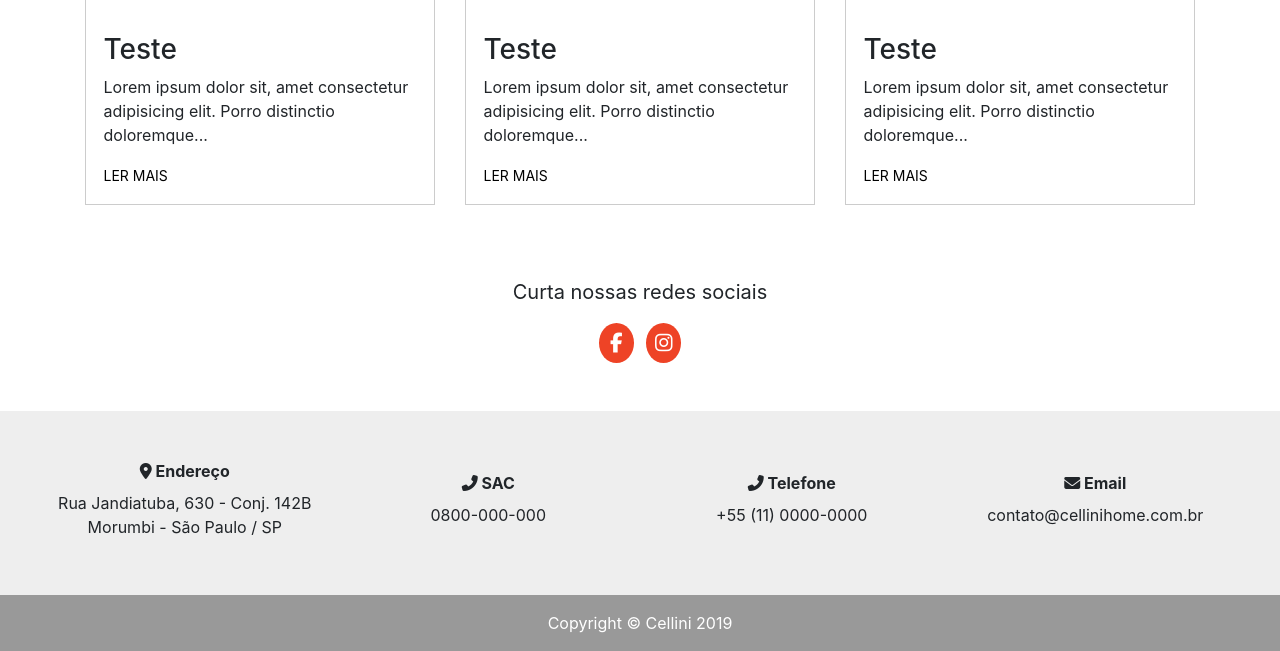
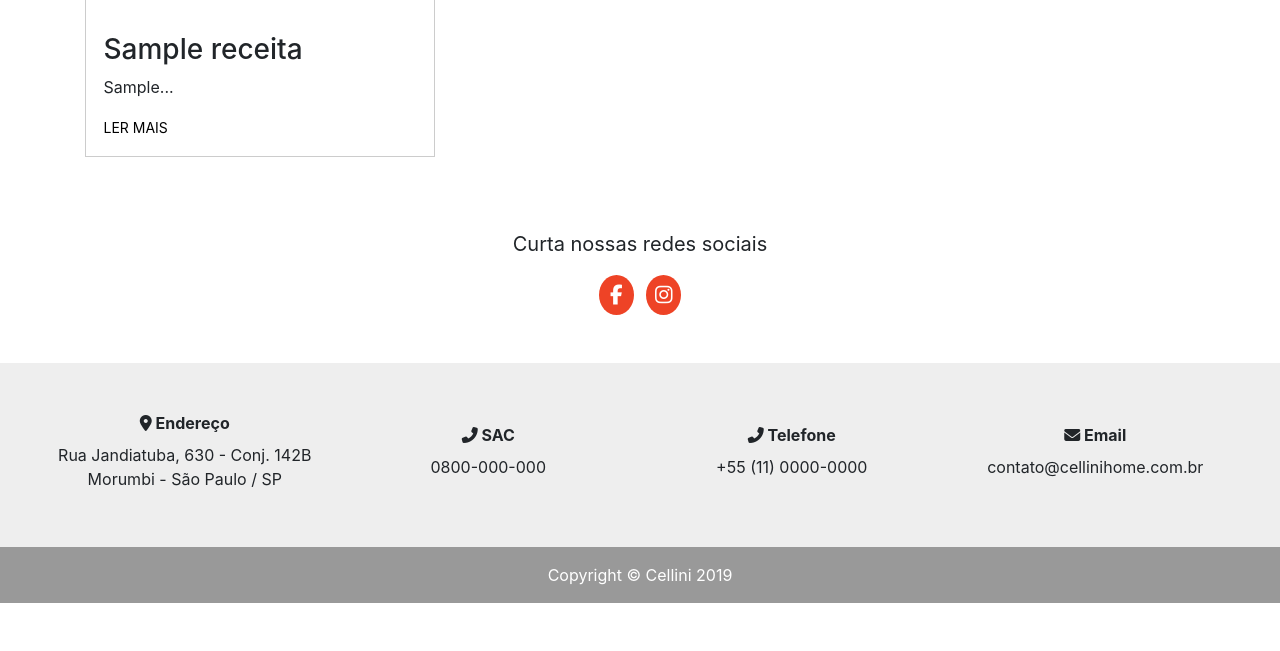
Before and after one commit to ThomazStaziak/Cellini, a PHP site: page / in a window 1280 px wide. Shown: the part 1437-2088 px from the top of the page. After the commit the page ends 2040 px from the top, so only its background shows below. Run offline with PHP 8.4, Linux system fonts and the light colour scheme; tables that the repository leaves empty or names only in its code hold one stand-in row (values such as "Sample post"); grey boxes marked "Sample" are stand-in pictures; some libraries are stand-ins or nearby versions.

Commit message:
feat: added some php features

```diff
--- a/index.html
+++ b/index.php
@@ -1,3 +1,15 @@
+<?php
+  try {
+      require 'conexao.php';
+      $consulta = $conexao->query("SELECT * FROM receitas");
+      $receitas = $consulta->fetchAll(PDO::FETCH_ASSOC);
+      $receitas = array_reverse($receitas);
+      $conexao = null;
+  } catch (PDOException $erro) {
+      echo $erro->getMessage();
+  }
+?>
+
 <!DOCTYPE html>
 <html lang="pt-br">
   <head>
@@ -200,51 +212,22 @@
         <h2 class="text-center mb-4">Receitas</h2>
         <div class="container">
           <div class="row">
+            <?php foreach($receitas as $receita) : ?>
               <div class="col-md-4 col-sm-12">
                 <img
-                src="https://www.selecoes.com.br/wp-content/uploads/2018/06/o-que-comer-no-cafe%CC%81-da-manha%CC%83.jpg"
-                alt=""
+                  src="<?= $receita['url_imagem'] ?>"
+                  alt="Foto de capa da receita"
                   class="w-100"
                 />
                 <div class="c-recipe">
-                <h3 class="mt-3">Teste</h3>
+                  <h3 class="mt-3"><?= $receita['titulo'] ?></h3>
                   <p>
-                  Lorem ipsum dolor sit, amet consectetur adipisicing elit.
-                  Porro distinctio doloremque...
+                    <?= substr($receita["conteudo"], 0, 40) . '...' ?>
                   </p>
                   <a href="#">Ler Mais</a>
                 </div>
               </div>
-            <div class="col-md-4 col-sm-12">
-              <img
-                src="https://www.selecoes.com.br/wp-content/uploads/2018/06/o-que-comer-no-cafe%CC%81-da-manha%CC%83.jpg"
-                alt=""
-                class="w-100"
-              />
-              <div class="c-recipe">
-                <h3 class="mt-3">Teste</h3>
-                <p>
-                  Lorem ipsum dolor sit, amet consectetur adipisicing elit.
-                  Porro distinctio doloremque...
-                </p>
-                <a href="#">Ler Mais</a>
-              </div>
-            </div>
-            <div class="col-md-4 col-sm-12">
-              <img
-                src="https://www.selecoes.com.br/wp-content/uploads/2018/06/o-que-comer-no-cafe%CC%81-da-manha%CC%83.jpg"
-                alt=""
-                class="w-100"
-              />
-              <div class="c-recipe">
-                <h3 class="mt-3">Teste</h3>
-                <p>
-                  Lorem ipsum dolor sit, amet consectetur adipisicing elit.
-                  Porro distinctio doloremque...
-                </p>
-                <a href="#">Ler Mais</a>
-              </div>
-            </div>
+            <?php endforeach; ?>
           </div>
         </div>
       </div>
```
Also changed, not shown: delete.php (+6 -12 lines), edit.php (+6 -2 lines), insert.php (+6 -1 lines), assets/img/receitas/Screenshot from 2019-01-31 22-09-21.png (added), assets/img/receitas/Screenshot from 2019-02-18 19-55-41.png (added), assets/img/receitas/Screenshot from 2019-03-21 21-43-12.png (added). Lines whose indentation alone changed are shown as unchanged.
